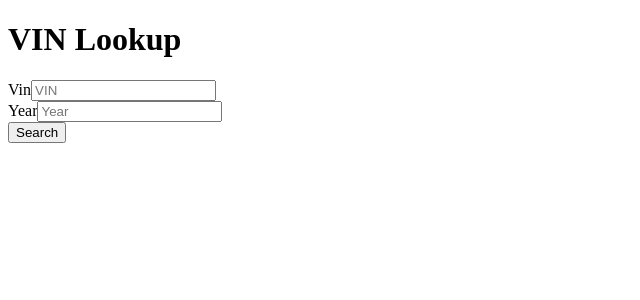
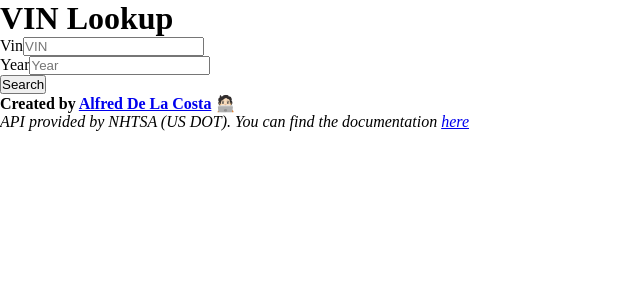
Before and after one commit to alfred-delacosta/web-vin-lookup, a React (Vite) app: page / in a window 1280 px wide. Shown: the top 300 px of the page, without its empty margins (0-640 px from the left). Built offline with nearby package versions, Linux system fonts and the light colour scheme.

Commit message:
Got most of the skeleton written

```diff
--- a/src/App.tsx
+++ b/src/App.tsx
@@ -1,4 +1,5 @@
 import VinForm from "./components/VinForm"
+import Attribution from "./components/Attribution"
 
 function App() {
 
@@ -10,6 +11,7 @@ function App() {
       <section>
         <VinForm />
       </section>
+      <Attribution />
     </>
   )
 }
--- /dev/null
+++ b/src/components/Attribution.tsx
@@ -0,0 +1,13 @@
+export default function Attribution() {
+
+  return (
+    <footer>
+        <p>
+            <strong>Created by <a href="https://alfred-delacosta.github.io" target="_blank">Alfred De La Costa</a> 🧑🏻‍💻</strong>
+        </p>
+        <p>
+            <em>API provided by NHTSA (US DOT). You can find the documentation <a href="https://vpic.nhtsa.dot.gov/api/">here</a></em>
+        </p>
+    </footer>
+  )
+}
--- a/src/components/VinForm.tsx
+++ b/src/components/VinForm.tsx
@@ -10,6 +10,8 @@ interface ApiDataResults {
 export default function VinForm() {
     const [vin, setVin] = useState("");
     const [year, setYear] = useState("");
+    const [requestLoading, setRequestLoading] = useState(false);
+    const [errorFromRequest, setErrorFromRequest] = useState("");
     const apiDataVariables = [
         "Active Safety System Note",
         "Adaptive Cruise Control (ACC)",
@@ -159,13 +161,24 @@ export default function VinForm() {
     }
 
     async function onSubmit(e: React.FormEvent) {
+        setRequestLoading(true);
+        setErrorFromRequest("");
         e.preventDefault();
         const apiUrl = buildApiUrl();
-        const results = await fetch(apiUrl);
-        const resultsData = await results.json();
-        const data: ApiDataResults[] = resultsData["Results"];
-        // const test = data.filter(item => item["Variable"] === "Vehicle Descriptor");
-        // console.log(test[0].Value);
+        try {
+            const results = await fetch(apiUrl);
+            if (results.status === 200) {
+                const resultsData = await results.json();
+                const data: ApiDataResults[] = resultsData["Results"];
+                // const test = data.filter(item => item["Variable"] === "Vehicle Descriptor");
+                // console.log(test[0].Value);
+            } else {
+                throw new Error(`The API returned the following error:\nStatus: ${results.status}\nStatus Text: ${results.statusText}`);
+            }
+        } catch (error: any) {
+            setErrorFromRequest(error.message);
+        }
+        setRequestLoading(false);
     }
 
   return (
@@ -173,14 +186,22 @@ export default function VinForm() {
         <form onSubmit={onSubmit}>
             <div>
                 <label htmlFor="vin">Vin</label>
-                <input type="text" name="vin" id="vin" placeholder="VIN" value={vin} onChange={(e) => setVin(e.target.value)} />
+                <input type="text" name="vin" id="vin" placeholder="VIN" value={vin} onChange={(e) => setVin(e.target.value)} disabled={requestLoading} />
             </div>
             <div>
                 <label htmlFor="year">Year</label>
-                <input type="text" name="year" id="year" placeholder="Year" value={year} onChange={(e) => setYear(e.target.value)} />
+                <input type="text" name="year" id="year" placeholder="Year" value={year} onChange={(e) => setYear(e.target.value)} disabled={requestLoading} />
             </div>
-            <button type="submit">Search</button>
+            <button type="submit" disabled={requestLoading}>Search</button>
         </form>
+        <section>
+            {errorFromRequest.length > 0 && (
+                <>
+                    <h3>Oh no! It looks like there was an error with the API. See the details below.</h3>
+                    <p>{errorFromRequest}</p>
+                </>
+            )}
+        </section>
     </>
   )
 }
--- a/src/index.css
+++ b/src/index.css
@@ -0,0 +1,4 @@
+* {
+  margin: 0;
+  padding: 0;
+}
```
